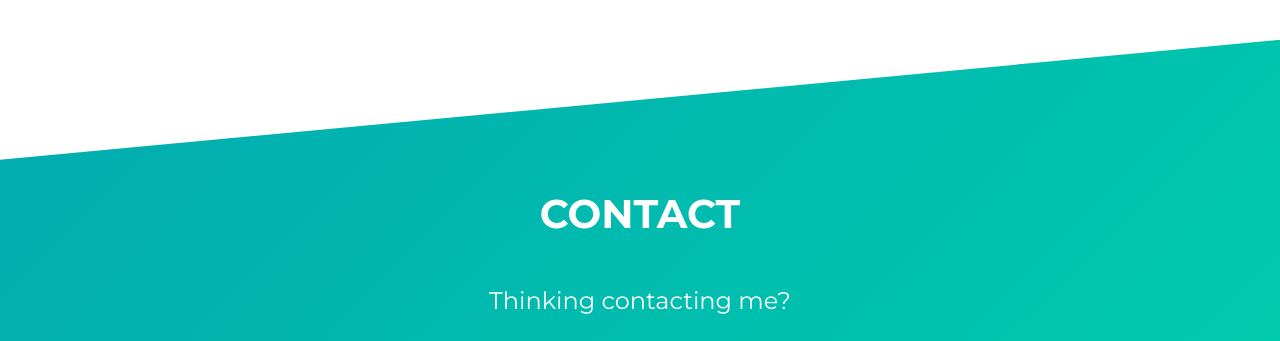
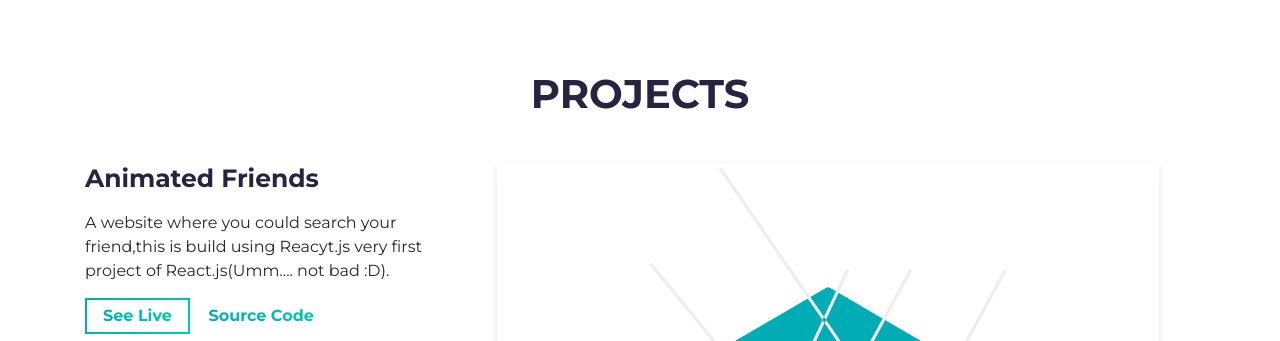
Before and after one commit to pranitrathod/Porfoliooo, a website built with Parcel: page src/index.html in a window 1280 px wide. Shown: the part 2478-2819 px from the top of the page. Built offline with nearby package versions, Linux system fonts and the light colour scheme.

Commit message:
Added New Project-Animated Friends!

```diff
--- a/src/index.html
+++ b/src/index.html
@@ -154,7 +154,40 @@
           </div>
         </div>
         <!-- /END Project -->
+        <section id="projects">
+          <div class="container">
+            <div class="project-wrapper">
+              <h2 class="section-title dark-blue-text">Projects</h2>
 
+              <!-- Notice: each .row is a project -->
+              <div class="row">
+                <div class="col-lg-4 col-sm-12">
+                  <div class="project-wrapper__text load-hidden">
+                    <h3 class="project-wrapper__text-title">Animated Friends</h3>
+                    <div>
+                      <p class="mb-4">
+                        A website where you could search your friend,this is build using Reacyt.js very first project of React.js(Umm.... not bad :D).
+                      </p>
+                    </div>
+                    <a rel="noreferrer" target="_blank" class="cta-btn cta-btn--hero" href="ene-spence-0fd9a4.netlify.app">
+                      See Live
+                    </a>
+                    <a rel="noreferrer" target="_blank" class="cta-btn text-color-main" href="https://github.com/pranitrathod/AnimatedFriends">
+                      Source Code
+                    </a>
+                  </div>
+                </div>
+                <div class="col-lg-8 col-sm-12">
+                  <div class="project-wrapper__image load-hidden">
+                    <a rel="noreferrer" href="#!" target="_blank">
+                      <div data-tilt data-tilt-max="4" data-tilt-glare="true" data-tilt-max-glare="0.5"
+                        class="thumbnail rounded js-tilt">
+                        <img alt="Project Image" class="img-fluid" src="assets/project2.png" />
+                      </div>
+                    </a>
+                  </div>
+                </div>
+              </div>
 
         <!-- /END Project -->
       </div>
```
Also changed, not shown: src/assets/project2.png (added).
